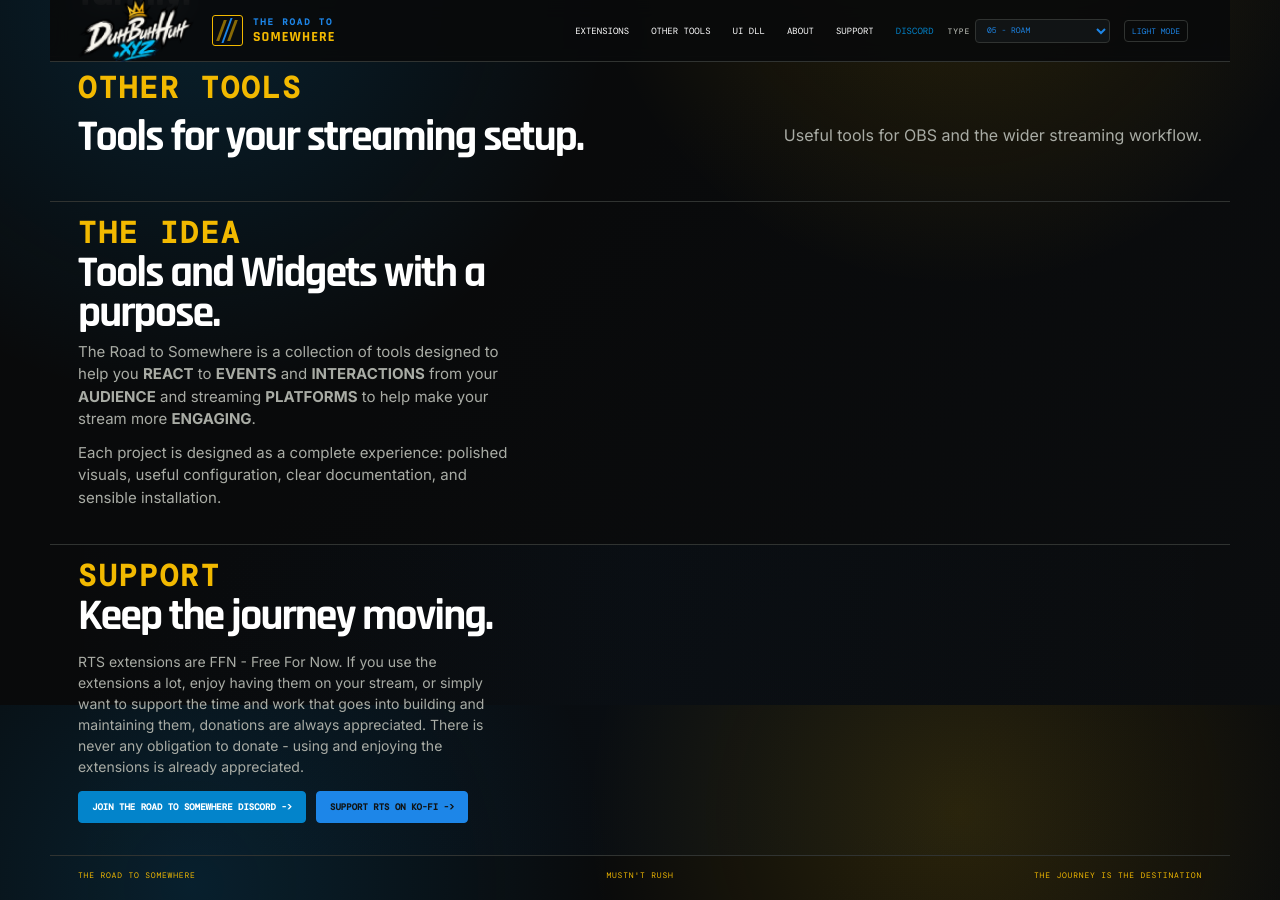
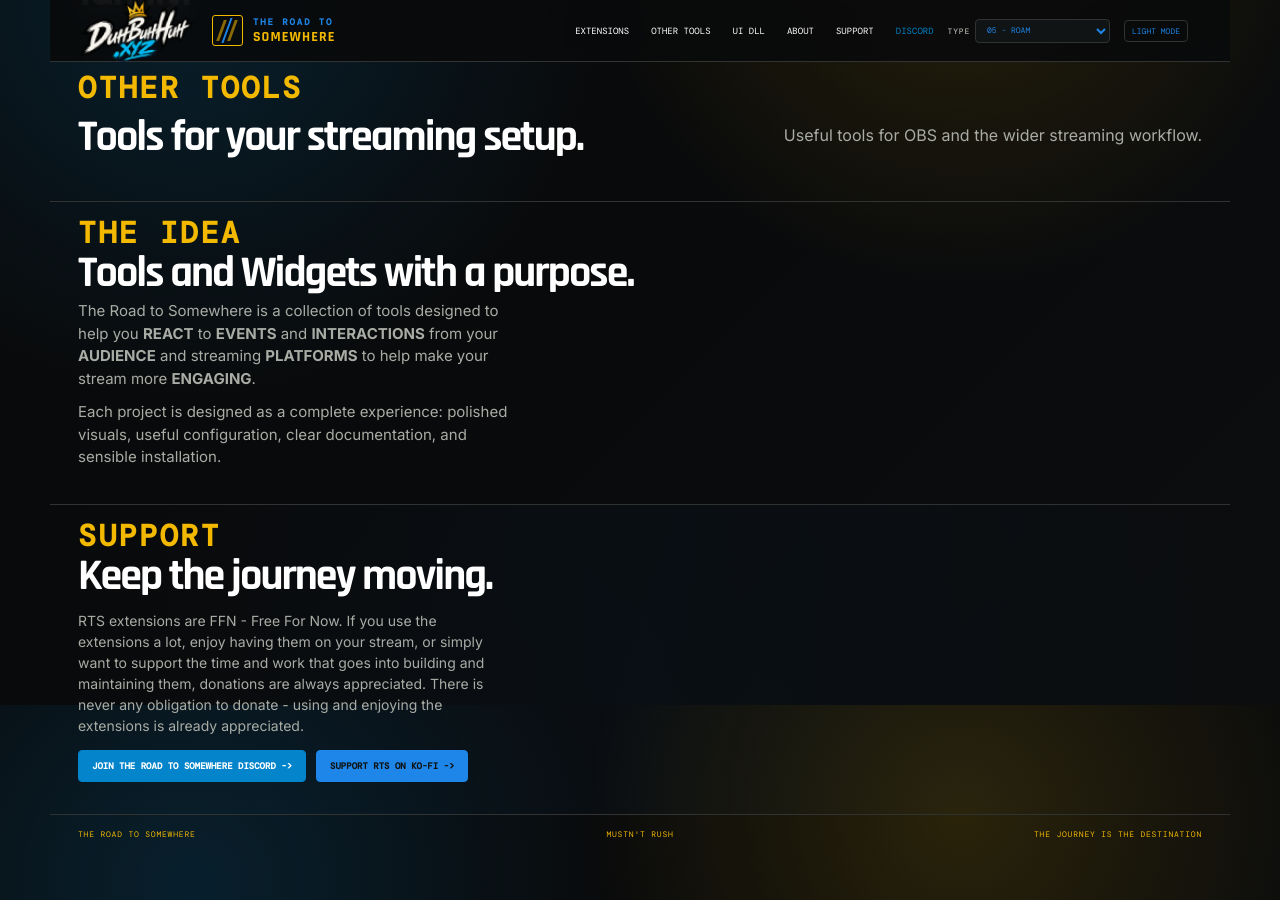
Before and after one commit to DizzyBHigh/road-to-somewhere, a Jekyll site: the page built from index.html, in a window 1280 px wide and 900 px high, scrolled down 1095 px. Built offline with Jekyll 4.4.1, drawn with Linux system fonts in a browser that asks for light colours; a script that is not in the unit is left out.

Commit message:
Allow full-width homepage sections

```diff
--- a/index.html
+++ b/index.html
@@ -13,7 +13,7 @@
       <section id="{{ section }}" class="section"><div class="section-kicker rts-format">{{ home[section].kicker }}</div><div class="section-heading"><h3 class="rts-format">{{ home[section].title }}</h3><p class="rts-format">{{ home[section].text }}</p></div>
       {% for slug in section_products %}{% assign product = site.data[slug] %}{% if product %}{% if product.page.url %}{% assign product_path = product.page.url %}{% else %}{% assign product_path = section | append: '/' | append: product.slug | append: '/' %}{% endif %}<article class="product-card"><div class="product-art">{% if product.home.image %}<img src="{{ product.home.image | relative_url }}" alt="{{ product.name }}" class="product-image">{% else %}<div class="product-badge">{{ forloop.index | prepend: '0' }} / {{ product.status }}</div>{% endif %}</div><div class="product-info"><div class="product-type">{{ product.listing.type | default: product.type }}</div>{% if section == 'extensions' %}<div class="ffn-badge">FFN - FREE FOR NOW</div>{% endif %}<h3>{{ product.name }}</h3><p class="rts-format">{{ product.description }}</p><div class="tags">{% for tag in product.tags %}<span>{{ tag }}</span>{% endfor %}</div><div class="product-actions"><a class="button" href="{{ product_path | relative_url }}">View {% if section == 'extensions' %}extension{% elsif section == 'shared' %}component{% else %}tool{% endif %} <span>-></span></a><span class="status">v{{ product.version }} / {{ product.status }}</span></div></div><div class="product-card-footer"><span>{{ forloop.index | prepend: '0' }}</span><strong>{{ product.listing.footerLabel | default: product.website.footerLabel }}</strong><span>v{{ product.version }}</span></div></article>{% endif %}{% endfor %}</section>
     {% elsif home[section] %}
-      <section id="{{ section }}" class="section{% if section == 'about' %} split section-image{% endif %}{% if section == 'support' %} support split section-image{% endif %}">
+      <section id="{{ section }}" class="section{% if section == 'support' %} support{% endif %}{% if home[section].image %} split section-image{% endif %}">
         <div class="section-content">
           <div class="section-kicker rts-format">{{ home[section].kicker }}</div>
           <h3 class="rts-format">{{ home[section].title }}</h3>
```
